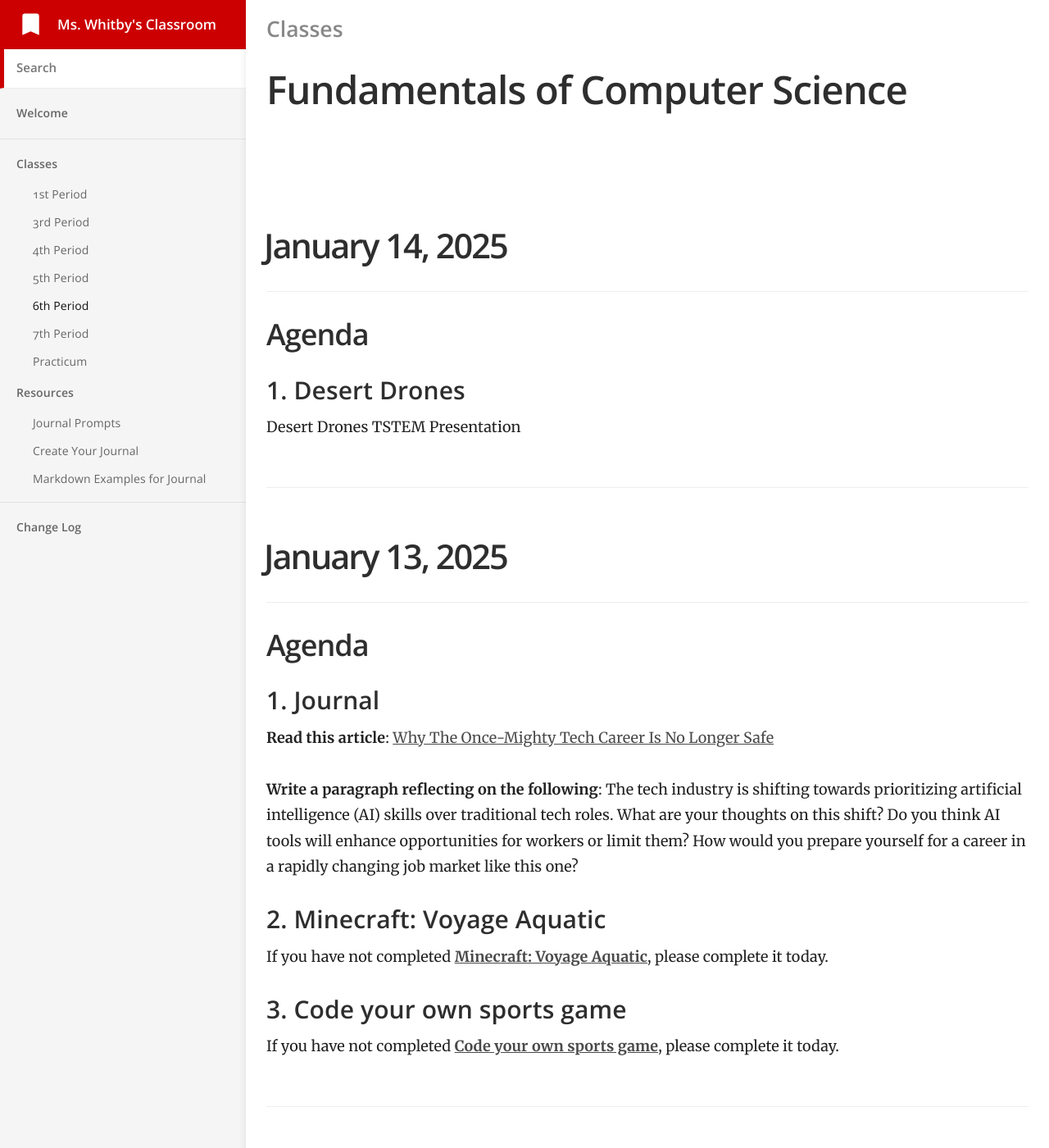
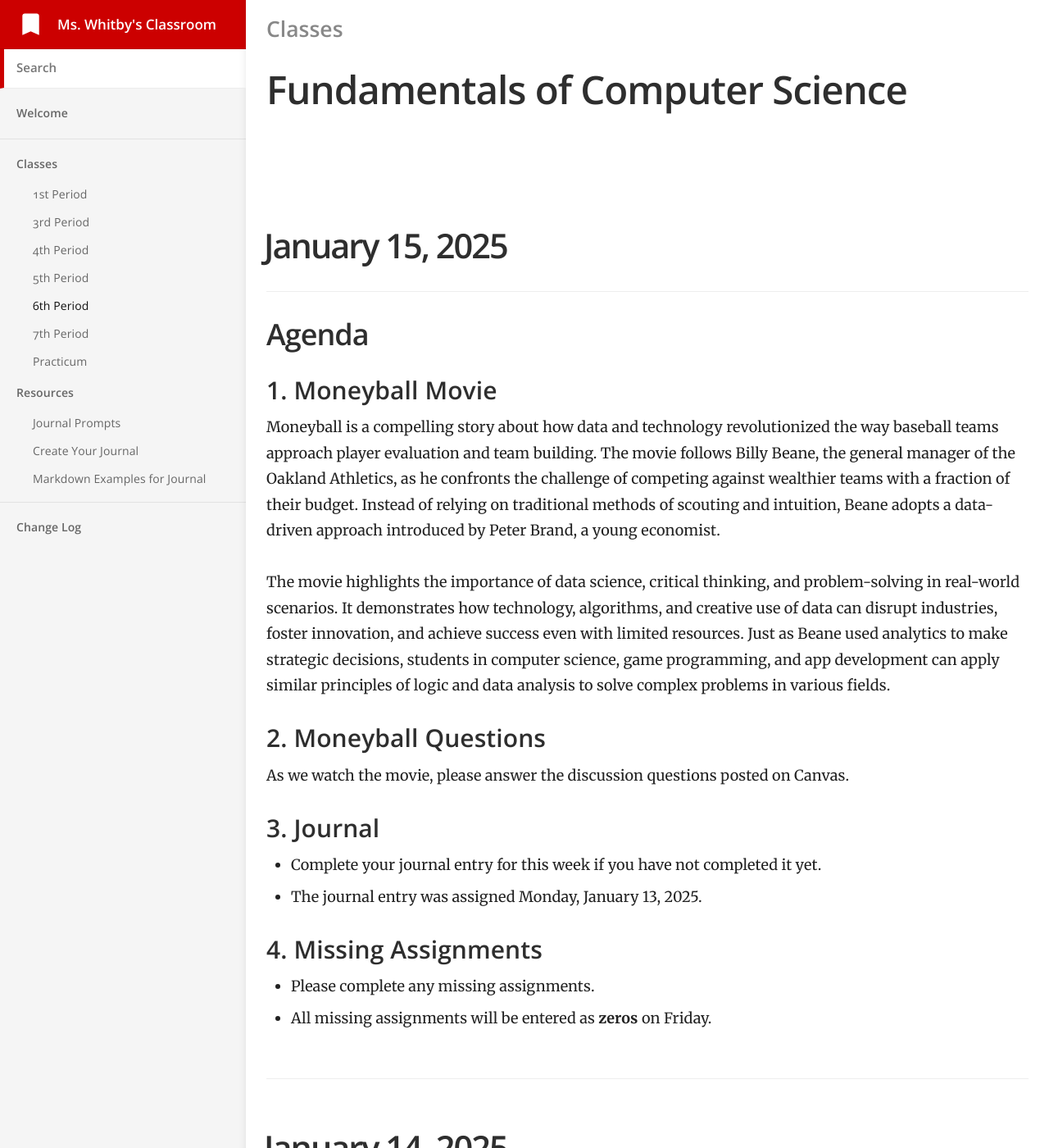
Before and after one commit to mswhitby/classroom, a Jekyll site: the page built from _docs/classes/6th.md, in a window 1280 px wide and 1400 px high. Shown: the whole window at 82% size. Built offline with Jekyll 4.4.1, drawn with Linux system fonts in a browser that asks for light colours.

Commit message:
Updated Lessons

```diff
--- a/_docs/classes/6th.md
+++ b/_docs/classes/6th.md
@@ -4,6 +4,32 @@ subtitle: Fundamentals of Computer Science
 category: Classes
 order: 5
 ---
+
+# January 15, 2025
+
+## Agenda
+
+### 1. Moneyball Movie
+
+Moneyball is a compelling story about how data and technology revolutionized the way baseball teams approach player evaluation and team building. The movie follows Billy Beane, the general manager of the Oakland Athletics, as he confronts the challenge of competing against wealthier teams with a fraction of their budget. Instead of relying on traditional methods of scouting and intuition, Beane adopts a data-driven approach introduced by Peter Brand, a young economist.
+
+The movie highlights the importance of data science, critical thinking, and problem-solving in real-world scenarios. It demonstrates how technology, algorithms, and creative use of data can disrupt industries, foster innovation, and achieve success even with limited resources. Just as Beane used analytics to make strategic decisions, students in computer science, game programming, and app development can apply similar principles of logic and data analysis to solve complex problems in various fields.
+
+### 2. Moneyball Questions
+
+As we watch the movie, please answer the discussion questions posted on Canvas.
+
+### 3. Journal
+
+- Complete your journal entry for this week if you have not completed it yet.
+- The journal entry was assigned Monday, January 13, 2025.
+
+### 4. Missing Assignments
+
+- Please complete any missing assignments.
+- All missing assignments will be entered as **zeros** on Friday.
+
+----
 
 # January 14, 2025
 
```
Also changed, not shown: _docs/classes/1st.md (+26 -0 lines), _docs/classes/4th.md (+26 -0 lines).
